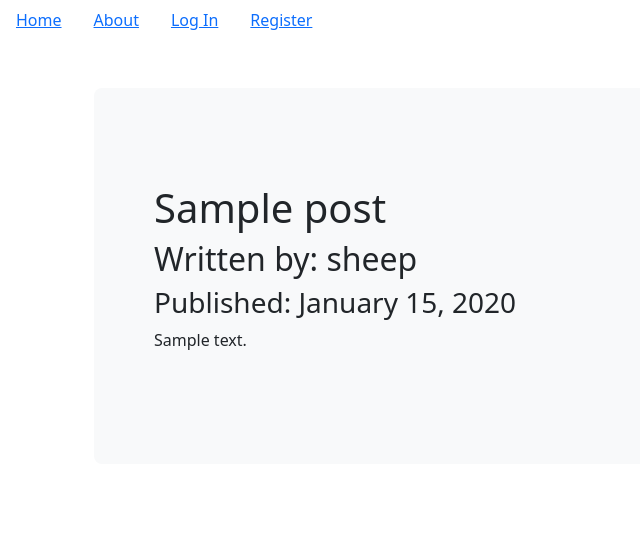
After one commit to striderzz/Flask-Blog-Project, a Flask app: page /1 in a window 1280 px wide. The commit adds this page. Shown: the top 535 px of the page, without its empty margins (0-640 px from the left). Run offline with Flask 3, Linux system fonts and the light colour scheme; tables that the repository leaves empty hold one stand-in row (values such as "Sample post").

Commit message:
blog post templates

```diff
--- a/puppycompanyblog/blog_posts/views.py
+++ b/puppycompanyblog/blog_posts/views.py
@@ -1,9 +1,10 @@
 
-from flask import render_template,url_for,flash,abort,request,redirect,Blueprint
+from flask import render_template,url_for,flash,abort,request,redirect,flash,Blueprint
 from flask_login import current_user,login_required
-from puppycompanyblog import db
 from puppycompanyblog.models import BlogPost
 from puppycompanyblog.blog_posts.forms import BlogPostForm
+from puppycompanyblog import db
+
 
 blog_posts = Blueprint('blog_posts',__name__)
 
@@ -42,7 +43,7 @@ def blog_post(blog_post_id):
 
 
 # UPDATE
-@blog_post.route('/<int:blog_post_id/update',methods=['GET','POST'])
+@blog_posts.route('/<int:blog_post_id>/update',methods=['GET','POST'])
 @login_required
 def update(blog_post_id):
   blog_post = BlogPost.query.get_or_404(blog_post_id)
@@ -73,7 +74,7 @@ def update(blog_post_id):
 
 
 # DELETE
-@blog_post.route('/<int:blog_post_id/delete',methods=['GET','POST'])
+@blog_posts.route('/<int:blog_post_id>/delete',methods=['GET','POST'])
 @login_required
 def delete_post(blog_post_id):
 
--- a/puppycompanyblog/templates/base.html
+++ b/puppycompanyblog/templates/base.html
@@ -28,7 +28,7 @@
     </li>
 
     <li class="nav-link">
-      <a href="#">Create Post</a>
+      <a href="{{url_for('blog_posts.create_post')}}">Create Post</a>
     </li>
     {% else %}
     <li class="nav-link">
--- /dev/null
+++ b/puppycompanyblog/templates/blog_post.html
@@ -0,0 +1,48 @@
+{% extends "base.html" %}
+{% block content %}
+<div class="container py-5">
+  <div class="p-5 mb-4 bg-light rounded-3">
+    <div class="container-fluid py-5">
+     <h1>{{post.title}}</h1>
+     <h2>Written by: {{post.author.username}}</h2>
+     <h3>Published: {{post.date.strftime('%B %d, %Y')}}</h3>
+     <p>{{post.text}}</p>
+
+     {% if post.author == current_user %}
+     <div>
+      <a href="{{url_for('blog_posts.update',blog_post_id=post.id)}}">Update</a>
+      <button type="button" class="btn btn-danger" data-toggle='modal' data-target="#del_modal">Delete</button>
+     </div>
+     {% endif %}
+    </div>
+
+    <div class="modal" tabindex="-1" role="dialog" id="del_modal">
+      <div class="modal-dialog" role="document">
+        <div class="modal-content">
+          <div class="modal-header">
+            <h5 class="modal-title">Delete Post?</h5>
+            <button type="button" class="close" data-dismiss="modal" aria-label="Close">
+              <span aria-hidden="true">&times;</span>
+            </button>
+          </div>
+          <div class="modal-body">
+            <p>Are you sure you want to delete the post?</p>
+          </div>
+          <div class="modal-footer">
+            <button type="button" class="btn btn-primary">Delete</button>
+
+            <form action="{{url_for('blog_posts.delete_post',blog_post_id=post.id)}}" method="post">
+              <input class="btn btn-danger" type="submit" name="" value="Delete">
+
+            </form>
+            <button type="button" class="btn btn-secondary" data-dismiss="modal">Cancel</button>
+          </div>
+        </div>
+      </div>
+    </div>
+
+
+
+  </div>
+</div>
+{% endblock %}
```
Also changed, not shown: puppycompanyblog/templates/create_post.html (added, +32 -0 lines).
